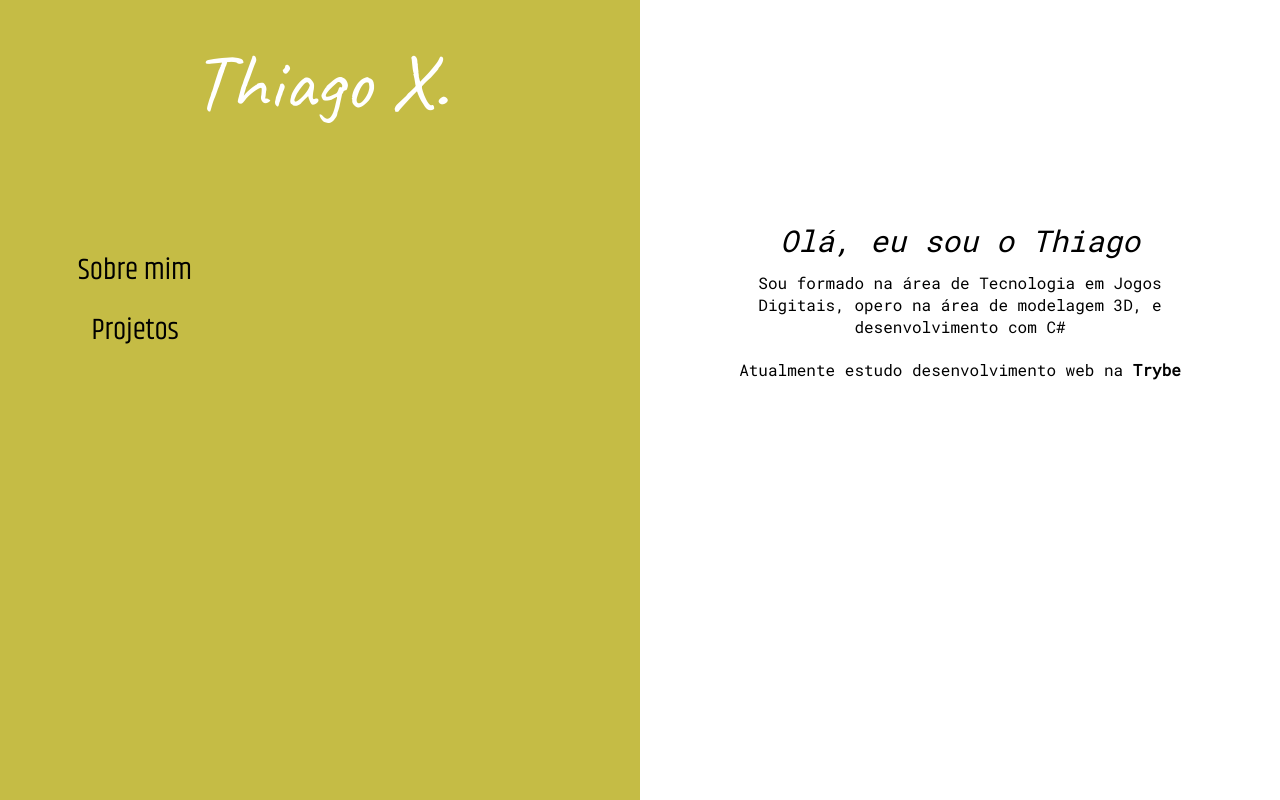
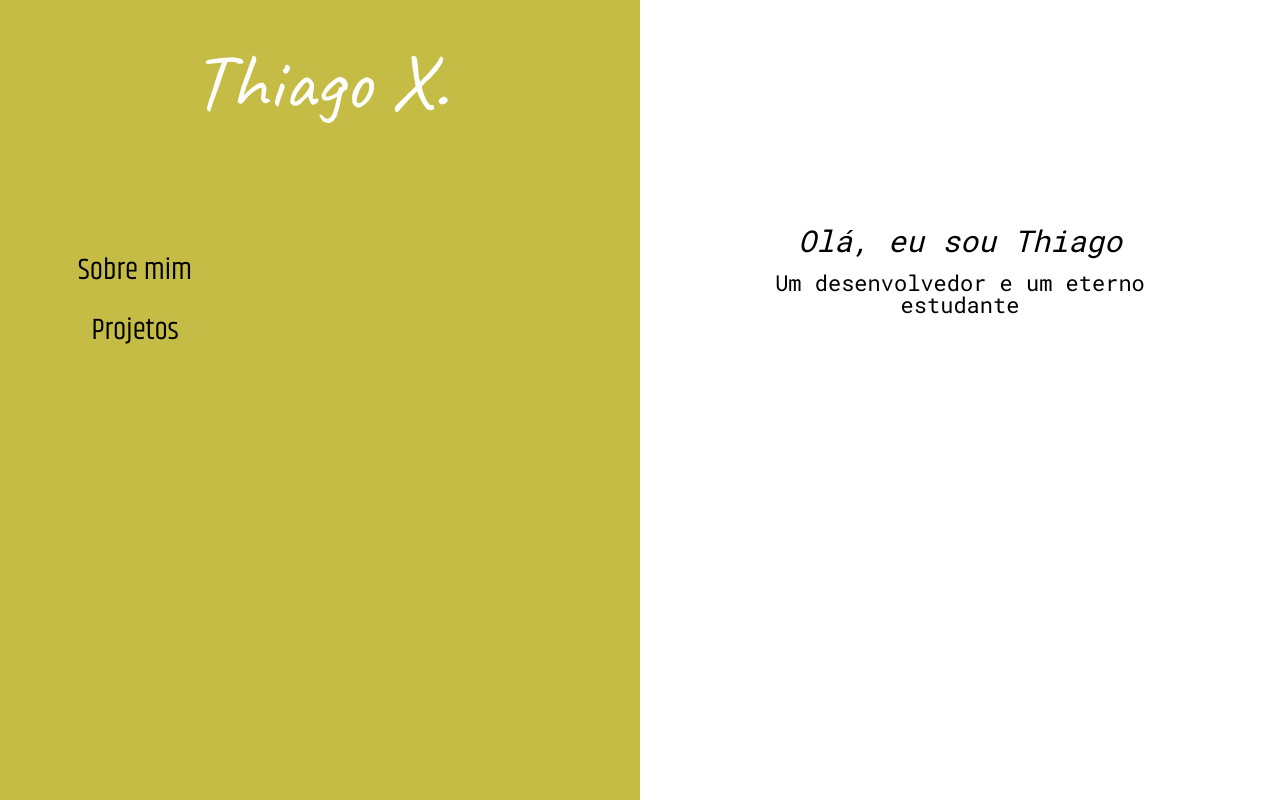
Before and after one commit to thiagopxavier/me, a React (Create React App) app: page / in a window 1280 px wide. Built offline with nearby package versions, Linux system fonts and the light colour scheme.

Commit message:
feat: update main page

```diff
--- a/src/pages/Main.jsx
+++ b/src/pages/Main.jsx
@@ -22,22 +22,13 @@ class Main extends Component {
         <div className="main-right">
           <div className="main-div-about">
             <p className="main-p-about">
-              Olá, eu sou o Thiago
+              Olá, eu sou Thiago
             </p>
             <p className="main-p">
-              Sou formado na área de Tecnologia em Jogos Digitais,
-              opero na área de modelagem 3D, e desenvolvimento com C#
+              Um desenvolvedor e um eterno estudante
             </p>
-            <br />
-            <p className="main-p">
-              Atualmente estudo desenvolvimento web na
-              {' '}
-              <spam className="spam-strong">Trybe</spam>
-            </p>
-
           </div>
         </div>
-
       </main>
     );
   }
--- a/src/styles/Main.css
+++ b/src/styles/Main.css
@@ -40,10 +40,14 @@
 }
 
 .main-p-about {
-  font-size: 25px;
+  font-size: 45px;
   text-align: center;
   font-style: italic;
   margin-bottom: 20px;
+}
+
+.main-p {
+  font-size: 22px;
 }
 
 @media screen and (min-width: 1024px) {
```
